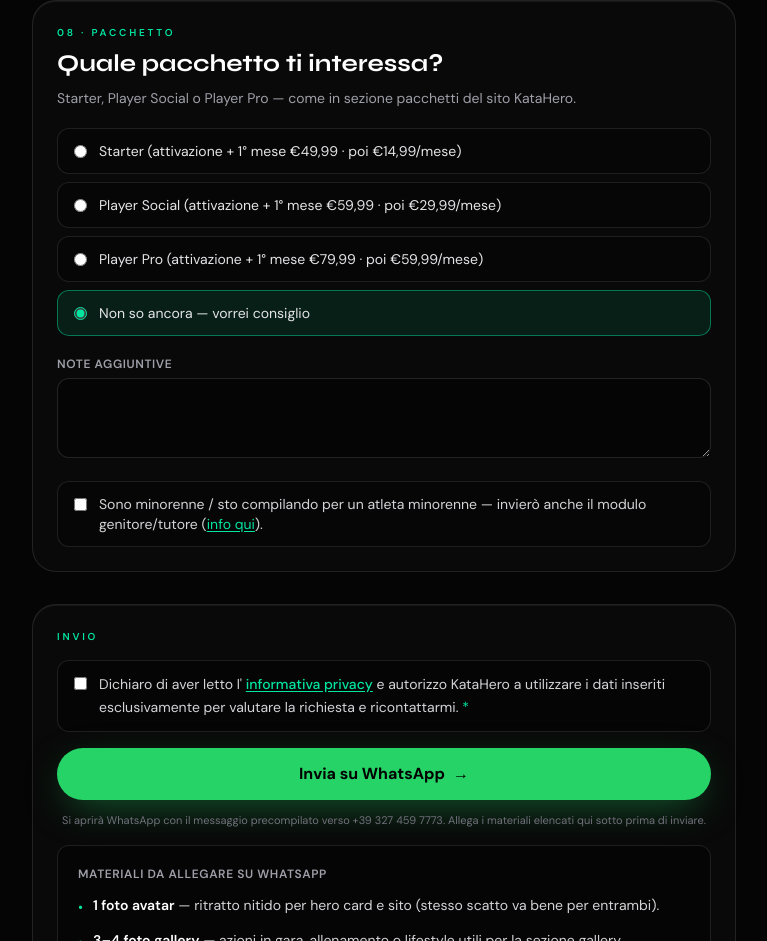
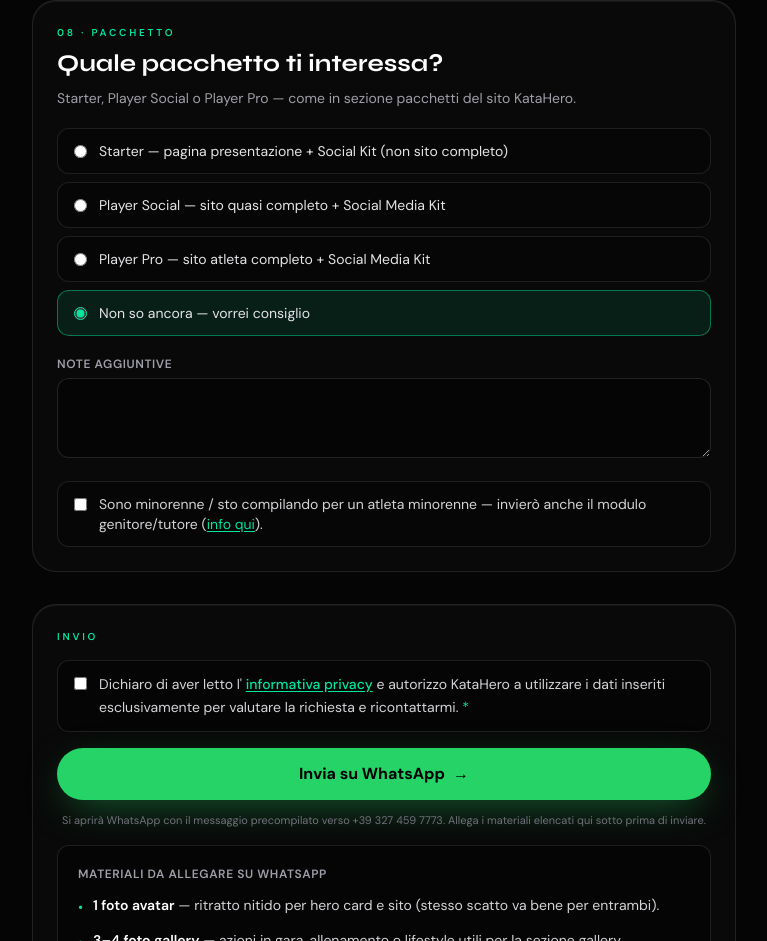
Before and after one commit to Salvo934/katahero, a Next.js app: page /compila-scheda in a window 1280 px wide. Shown: the part 4239-5180 px from the top of the page, without its empty margins (256-1023 px from the left). Built offline with nearby package versions, Linux system fonts and the light colour scheme; no server answers.

Commit message:
aggiornamento

```diff
--- a/src/components/site/Hero.tsx
+++ b/src/components/site/Hero.tsx
@@ -8,9 +8,9 @@ const highlights = [
 ];
 
 const planTeaser = [
-  { name: "Starter", hint: "Attivazione + 1° mese €49,99 · poi €14,99/mese" },
-  { name: "Player Social", hint: "Attivazione + 1° mese €59,99 · poi €29,99/mese" },
-  { name: "Player Pro", hint: "Attivazione + 1° mese €79,99 · poi €59,99/mese · consigliato" },
+  { name: "Starter", hint: "Pagina presentazione + SMK · non sito completo · da €49,99" },
+  { name: "Player Social", hint: "Sito quasi completo + SMK · da €59,99" },
+  { name: "Player Pro", hint: "Sito completo + SMK · consigliato · da €69,99" },
 ];
 
 export function Hero() {
--- a/src/components/site/Packages.tsx
+++ b/src/components/site/Packages.tsx
@@ -22,81 +22,83 @@ const plans: Plan[] = [
   {
     name: "Starter",
     badge: "Singolo atleta",
-    promoPill: "Entry",
-    subtitle: "Profilo e player card, con presenza social essenziale.",
+    promoPill: "Entry · presentazione",
+    subtitle: "Pagina presentazione + Social Media Kit — non sito completo.",
     salesLine:
-      "Un unico prezzo per partire: attivazione e primo mese inclusi. Poi solo il canone mensile — senza sorpese «attivazione + abbonamento».",
+      "Solo la pagina di presentazione atleta (landing essenziale), player card e Social Media Kit: il punto di partenza, senza video hub, statistiche avanzate o sezioni complete del sito Pro.",
     pricing: {
       activation: "€49,99",
       activationNote: "Attivazione + primo mese",
-      monthlyFromSecond: "€14,99",
+      monthlyFromSecond: "€24,99",
     },
     features: [
-      "Creazione del profilo atleta",
+      "Pagina presentazione atleta (non sito completo)",
       "Player card personalizzata",
-      "Inserimento di biografia, ruolo, squadra e statistiche",
+      "Social Media Kit — grafiche pronte per Instagram",
+      "Biografia, ruolo, squadra e dati principali",
       "1 post al mese",
       "2 storie al mese",
       "Aggiornamento delle informazioni principali",
     ],
     ctaLabel: "Attiva Starter",
     whatsappMessage:
-      "Ciao! Vorrei attivare Starter KataHero (attivazione + primo mese €49,99, dal secondo mese €14,99/mese). Mi dite tempi e materiali necessari?",
+      "Ciao! Vorrei attivare Starter KataHero (attivazione + primo mese €49,99, dal secondo mese €24,99/mese). Mi dite tempi e materiali necessari?",
     tier: "starter",
   },
   {
     name: "Player Social",
     badge: "Singolo atleta",
-    promoPill: "Social attivo",
-    subtitle: "Profilo, card e contenuti social ogni mese.",
+    promoPill: "Sito quasi completo",
+    subtitle: "Sito atleta quasi completo + Social Media Kit.",
     salesLine:
-      "Più post, storie e un reel al mese: identità grafica e aggiornamenti regolari per restare visibile su Instagram.",
+      "Quasi tutte le sezioni del sito atleta — profilo, numeri, gallery e contatti — più Social Media Kit con più post, storie e un reel al mese. Ideale se vuoi più del solo presentazione Starter.",
     pricing: {
       activation: "€59,99",
       activationNote: "Attivazione + primo mese",
-      monthlyFromSecond: "€29,99",
+      monthlyFromSecond: "€39,99",
     },
     features: [
-      "Creazione del profilo atleta",
+      "Sito atleta quasi completo + dominio dedicato",
       "Player card personalizzata",
-      "Impostazione grafica",
+      "Social Media Kit Instagram integrato",
+      "Profilo, statistiche, gallery e contatti",
       "3 post al mese",
       "3 storie al mese",
       "1 reel al mese",
-      "Aggiornamento del profilo e delle statistiche",
+      "Aggiornamento profilo e statistiche",
     ],
     ctaLabel: "Attiva Player Social",
     whatsappMessage:
-      "Ciao! Vorrei attivare Player Social KataHero (attivazione + primo mese €59,99, dal secondo mese €29,99/mese). Mi dite tempi e materiali necessari?",
+      "Ciao! Vorrei attivare Player Social KataHero (attivazione + primo mese €59,99, dal secondo mese €39,99/mese). Mi dite tempi e materiali necessari?",
     tier: "social",
   },
   {
     name: "Player Pro",
     badge: "Singolo atleta",
     recommended: true,
-    promoPill: "Piano consigliato",
-    subtitle: "Presenza premium, più contenuti e supporto prioritario.",
+    promoPill: "Sito completo + SMK",
+    subtitle: "Sito atleta completo + Social Media Kit.",
     salesLine:
-      "Card premium, grafica completa e massimo volume social: post, storie, reel e grafiche per risultati e traguardi.",
+      "Tutto il sito atleta premium — hero, pitch scout, video, statistiche, percorso e gallery — più Social Media Kit al massimo volume: post, storie, reel e grafiche per risultati e traguardi.",
     pricing: {
-      activation: "€79,99",
+      activation: "€69,99",
       activationNote: "Attivazione + primo mese",
       monthlyFromSecond: "€59,99",
     },
     features: [
-      "Creazione del profilo atleta",
+      "Sito atleta completo (come player card premium)",
       "Player card personalizzata premium",
-      "Impostazione grafica completa",
+      "Social Media Kit Instagram completo",
+      "Video hub, statistiche, percorso e gallery",
       "4 post al mese",
       "4 storie al mese",
       "2 reel al mese",
-      "Aggiornamento del profilo e delle statistiche",
       "Grafiche per risultati, convocazioni e traguardi",
       "Supporto prioritario",
     ],
     ctaLabel: "Attiva Player Pro",
     whatsappMessage:
-      "Ciao! Vorrei attivare Player Pro KataHero (attivazione + primo mese €79,99, dal secondo mese €59,99/mese). Mi dite tempi e materiali necessari?",
+      "Ciao! Vorrei attivare Player Pro KataHero (attivazione + primo mese €69,99, dal secondo mese €59,99/mese). Mi dite tempi e materiali necessari?",
     tier: "pro",
   },
 ];
@@ -382,10 +384,14 @@ export function Packages() {
             </span>
           </h2>
           <p className="mx-auto mt-5 max-w-2xl text-base leading-relaxed text-zinc-400 sm:text-lg">
-            Attivazione e primo mese in un unico prezzo:{" "}
-            <strong className="font-semibold text-zinc-300">Starter</strong> da €49,99, poi €14,99/mese ·{" "}
-            <strong className="font-semibold text-zinc-300">Player Social</strong> da €59,99, poi €29,99/mese ·{" "}
-            <strong className="font-semibold text-zinc-300">Player Pro</strong> da €79,99, poi €59,99/mese.
+            <strong className="font-semibold text-zinc-300">Starter</strong> — pagina presentazione + Social Kit (non
+            sito completo).{" "}
+            <strong className="font-semibold text-zinc-300">Player Social</strong> — sito quasi completo + Social Kit.{" "}
+            <strong className="font-semibold text-zinc-300">Player Pro</strong> — sito completo + Social Kit.
+          </p>
+          <p className="mx-auto mt-3 max-w-2xl text-sm leading-relaxed text-zinc-500">
+            Attivazione e primo mese in un unico prezzo: Starter €49,99 → €24,99/mese · Player Social €59,99 →
+            €39,99/mese · Player Pro €69,99 → €59,99/mese.
           </p>
         </div>
 
--- a/src/lib/player-intake-form.ts
+++ b/src/lib/player-intake-form.ts
@@ -103,9 +103,9 @@ export const OPPORTUNITY_OPTIONS = [
 ] as const;
 
 export const PACKAGE_LABELS: Record<PlayerPackageTier, string> = {
-  starter: "Starter (attivazione + 1° mese €49,99 · poi €14,99/mese)",
-  social: "Player Social (attivazione + 1° mese €59,99 · poi €29,99/mese)",
-  "player-pro": "Player Pro (attivazione + 1° mese €79,99 · poi €59,99/mese)",
+  starter: "Starter — pagina presentazione + Social Kit (non sito completo)",
+  social: "Player Social — sito quasi completo + Social Media Kit",
+  "player-pro": "Player Pro — sito atleta completo + Social Media Kit",
   "non-so": "Non so ancora — vorrei consiglio",
 };
 
```
